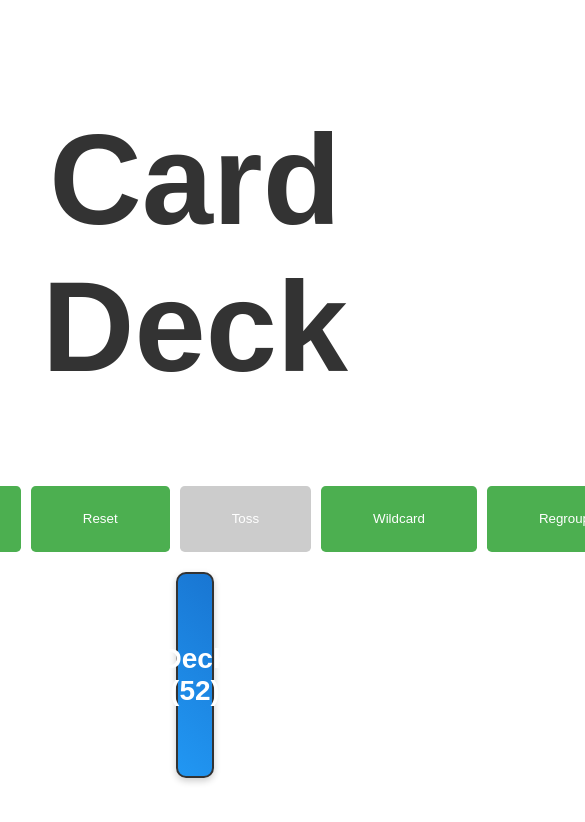
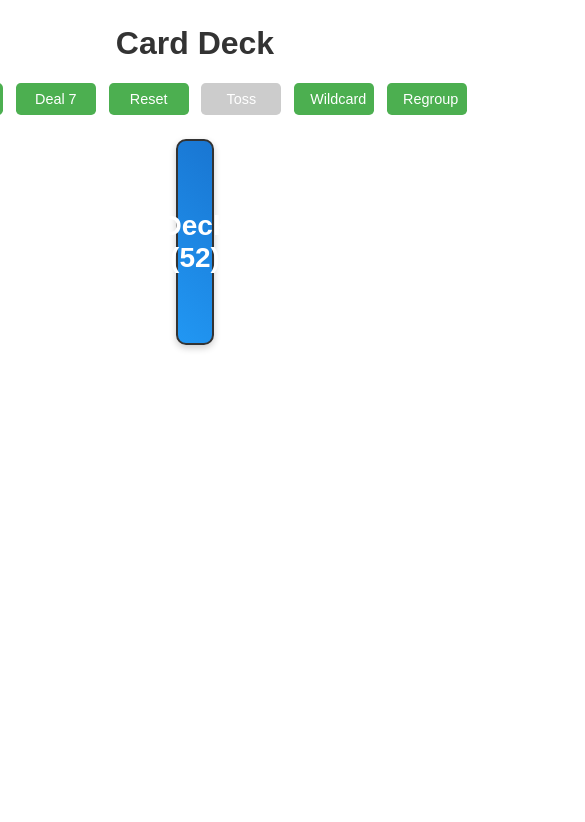
Before and after one commit to whocodesjs/a3_Jovain_Chisholm, a React (Create React App) app in the folder card-deck/: page / in a window 390 px wide. Shown: the top 822 px of the page, 585 px wide, since content can reach past the window. Built offline with nearby package versions, Linux system fonts and the light colour scheme.

Commit message:
CSS updates & responsiveness
CSS updates & responsiveness

```diff
--- a/card-deck/src/App.css
+++ b/card-deck/src/App.css
@@ -1,31 +1,37 @@
 .App {
   text-align: center;
+  width: 100%;
   max-width: 84vw;
   margin: 0 auto;
-  padding: 1.25rem;
+  padding: clamp(0.5rem, 2vw, 1.25rem);
   font-family: Arial, Helvetica, sans-serif;
+  box-sizing: border-box;
 }
 
 h1 {
   color: #333;
-  font-size: 8rem;
+  font-size: clamp(2rem, 8vw, 5rem);
+  margin: clamp(0.5rem, 2vh, 1.5rem) 0;
 }
 
 .controls {
   display: flex;
-  gap: 0.625rem;
+  gap: clamp(0.3rem, 1vw, 0.625rem);
   justify-content: center;
-  margin: 1.25rem 0;
+  margin: clamp(0.5rem, 2vh, 1.25rem) 0;
 }
 
 button {
-  padding: 1.125rem 3.25rem;
+  padding: clamp(0.5rem, 2vw, 1.125rem) clamp(1rem, 3vw, 3.25rem);
   border: none;
   border-radius: 0.3rem;
   background-color: #4caf50;
   color: white;
   cursor: pointer;
   transition: background-color 0.3s;
+  font-size: clamp(0.8rem, 1.5vw, 1rem);
+  margin: 0.25rem;
+  flex: 0 1 auto;
 }
 
 button:hover {
@@ -40,7 +46,31 @@ button:disabled {
 .drawn-cards {
   display: flex;
   flex-wrap: wrap;
-  gap: 1.125rem;
+  gap: clamp(0.5rem, 1vw, 1.125rem);
   justify-content: center;
-  margin-top: 1.25rem;
+  margin-top: clamp(0.5rem, 2vh, 1.25rem);
 }
+
+@media (max-width: 768px) {
+  .controls {
+    flex-direction: row;
+    justify-content: center;
+  }
+
+  button {
+    flex: 0 1 calc(33.33% - 1rem);
+    min-width: 80px;
+  }
+}
+
+@media (max-width: 480px) {
+  .controls {
+    flex-direction: row;
+  }
+
+  button {
+    flex: 0 1 calc(50% - 0.5rem);
+    padding: 0.5rem 1rem;
+    font-size: 0.9rem;
+  }
+}
```
